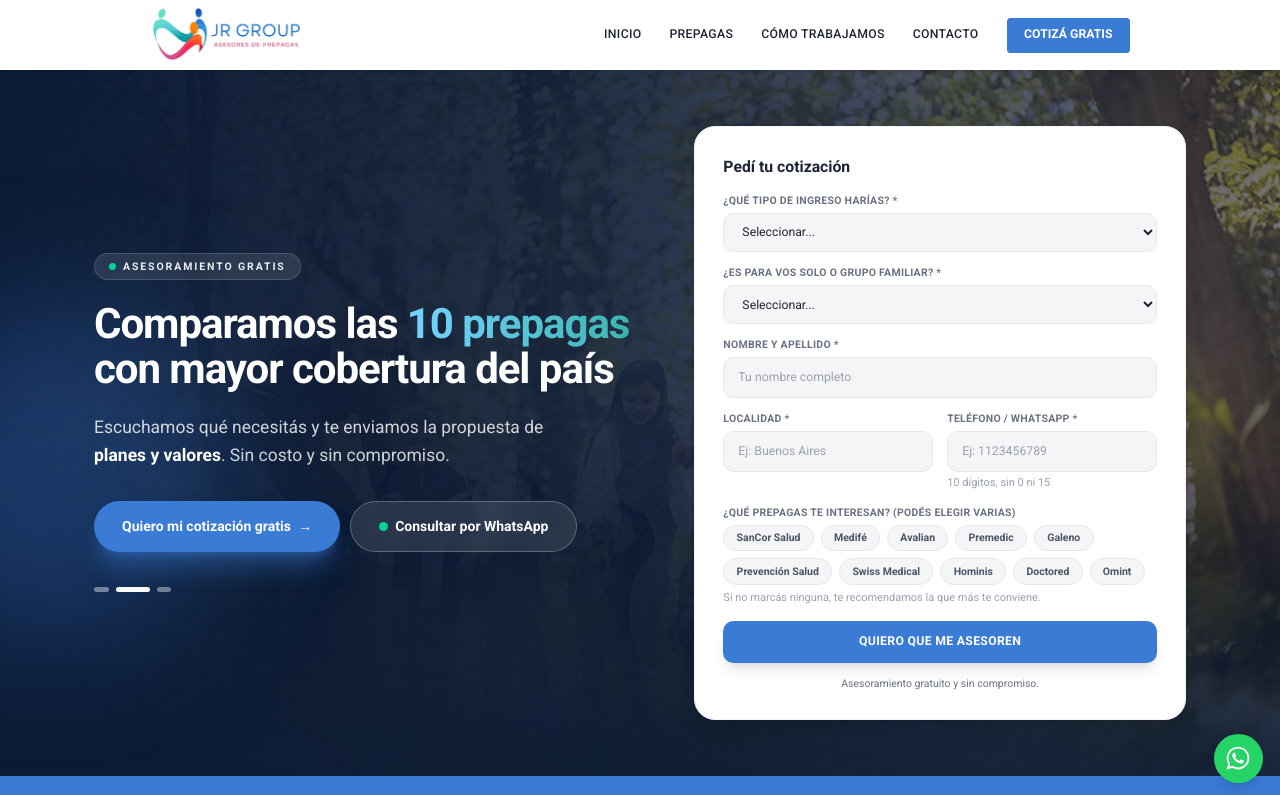
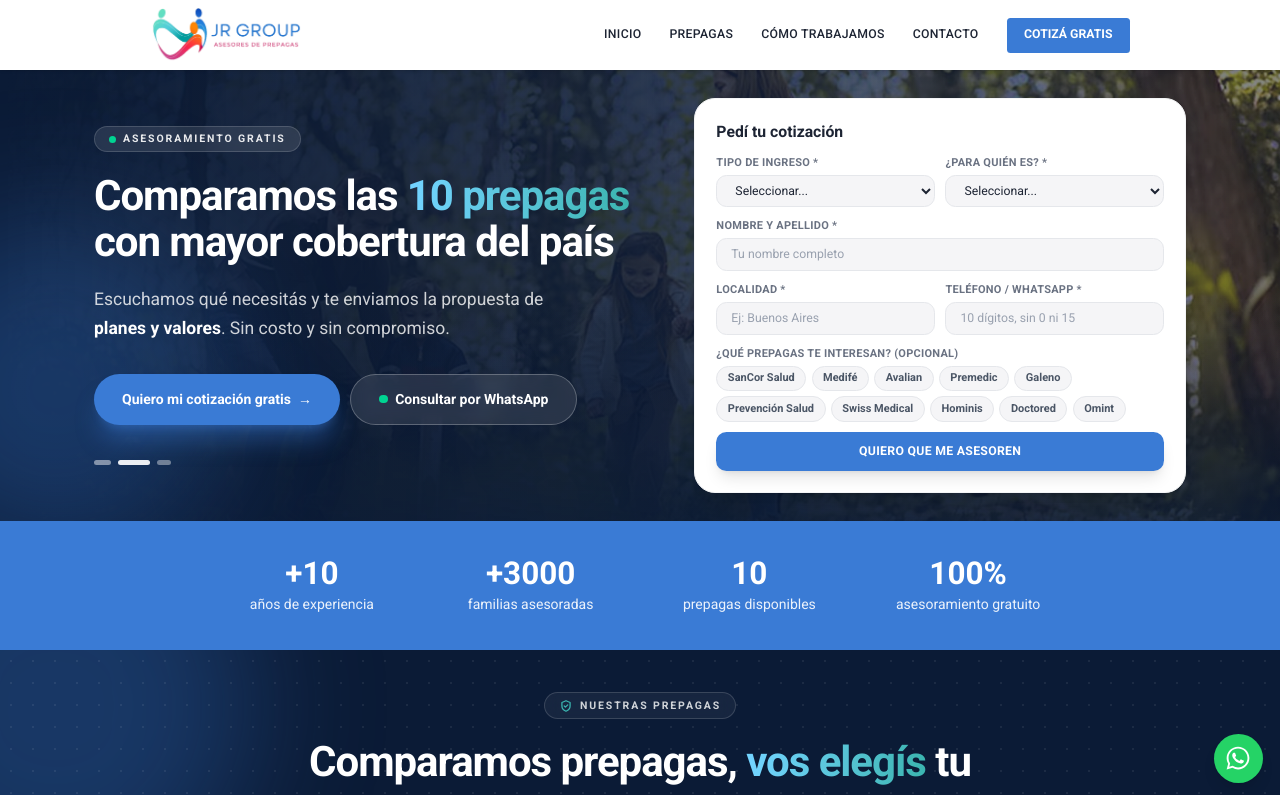
Before and after one commit to santiagofdmkt/jrgroup-web, a Next.js app: page / in a window 1280 px wide. Shown: the top 795 px of the page. Built offline with nearby package versions, Linux system fonts and the light colour scheme.

Commit message:
Formulario compacto en el hero

```diff
--- a/components/FormularioLead.tsx
+++ b/components/FormularioLead.tsx
@@ -6,6 +6,7 @@ import { linkWhatsapp } from "@/data/contacto";
 
 type Props = {
   prepagaInicial?: string; // si viene una prepaga, aparece ya marcada
+  compacto?: boolean; // version mas chica para el hero (entra entera en pantalla)
 };
 
 // Las mismas preguntas que en las landings de cada prepaga
@@ -16,7 +17,11 @@ const campo =
   "w-full rounded-xl border border-gray-200 bg-[#f5f5f7] px-4 py-3 text-sm text-jr-texto placeholder:text-gray-400 transition focus:border-jr-azul focus:bg-white focus:outline-none focus:ring-4 focus:ring-jr-azul/15";
 const etiqueta = "mb-1.5 block text-xs font-semibold uppercase tracking-wide text-gray-500";
 
-export default function FormularioLead({ prepagaInicial = "" }: Props) {
+export default function FormularioLead({ prepagaInicial = "", compacto = false }: Props) {
+  // En el hero usamos campos mas bajos y menos espacio entre filas
+  const c = compacto ? campo.replace("py-3", "py-2") : campo;
+  const et = compacto ? etiqueta.replace("mb-1.5", "mb-1").replace("text-xs", "text-[11px]") : etiqueta;
+
   const [tipoIngreso, setTipoIngreso] = useState("");
   const [grupoFamiliar, setGrupoFamiliar] = useState("");
   const [nombre, setNombre] = useState("");
@@ -72,12 +77,17 @@ export default function FormularioLead({ prepagaInicial = "" }: Props) {
   }
 
   return (
-    <form onSubmit={enviar} className="space-y-4 rounded-3xl border border-gray-100 bg-white p-6 shadow-xl md:p-8">
+    <form
+      onSubmit={enviar}
+      className={`rounded-3xl border border-gray-100 bg-white shadow-xl ${compacto ? "space-y-3 p-5 md:p-6" : "space-y-4 p-6 md:p-8"}`}
+    >
       <h3 className="text-lg font-bold text-jr-texto">Pedí tu cotización</h3>
 
+      {/* En el hero las 2 preguntas van una al lado de la otra */}
+      <div className={compacto ? "grid gap-3 sm:grid-cols-2 sm:space-y-0" : "space-y-4"}>
       <div>
-        <label className={etiqueta}>¿Qué tipo de ingreso harías? *</label>
-        <select value={tipoIngreso} onChange={(e) => setTipoIngreso(e.target.value)} required className={`${campo} cursor-pointer`}>
+        <label className={et}>{compacto ? "Tipo de ingreso *" : "¿Qué tipo de ingreso harías? *"}</label>
+        <select value={tipoIngreso} onChange={(e) => setTipoIngreso(e.target.value)} required className={`${c} cursor-pointer`}>
           <option value="">Seleccionar...</option>
           {PREGUNTA_INGRESO.map((o) => (
             <option key={o}>{o}</option>
@@ -86,27 +96,28 @@ export default function FormularioLead({ prepagaInicial = "" }: Props) {
       </div>
 
       <div>
-        <label className={etiqueta}>¿Es para vos solo o grupo familiar? *</label>
-        <select value={grupoFamiliar} onChange={(e) => setGrupoFamiliar(e.target.value)} required className={`${campo} cursor-pointer`}>
+        <label className={et}>{compacto ? "¿Para quién es? *" : "¿Es para vos solo o grupo familiar? *"}</label>
+        <select value={grupoFamiliar} onChange={(e) => setGrupoFamiliar(e.target.value)} required className={`${c} cursor-pointer`}>
           <option value="">Seleccionar...</option>
           {PREGUNTA_GRUPO.map((o) => (
             <option key={o}>{o}</option>
           ))}
         </select>
       </div>
+      </div>
 
       <div>
-        <label className={etiqueta}>Nombre y apellido *</label>
-        <input value={nombre} onChange={(e) => setNombre(e.target.value)} required placeholder="Tu nombre completo" className={campo} />
+        <label className={et}>Nombre y apellido *</label>
+        <input value={nombre} onChange={(e) => setNombre(e.target.value)} required placeholder="Tu nombre completo" className={c} />
       </div>
 
-      <div className="grid gap-4 sm:grid-cols-2">
+      <div className={`grid sm:grid-cols-2 ${compacto ? "gap-3" : "gap-4"}`}>
         <div>
-          <label className={etiqueta}>Localidad *</label>
-          <input value={localidad} onChange={(e) => setLocalidad(e.target.value)} required placeholder="Ej: Buenos Aires" className={campo} />
+          <label className={et}>Localidad *</label>
+          <input value={localidad} onChange={(e) => setLocalidad(e.target.value)} required placeholder="Ej: Buenos Aires" className={c} />
         </div>
         <div>
-          <label className={etiqueta}>Teléfono / WhatsApp *</label>
+          <label className={et}>Teléfono / WhatsApp *</label>
           <input
             type="tel"
             inputMode="numeric"
@@ -114,17 +125,17 @@ export default function FormularioLead({ prepagaInicial = "" }: Props) {
             value={telefono}
             onChange={(e) => setTelefono(e.target.value.replace(/\D/g, "").slice(0, 10))}
             required
-            placeholder="Ej: 1123456789"
-            className={campo}
+            placeholder={compacto ? "10 dígitos, sin 0 ni 15" : "Ej: 1123456789"}
+            className={c}
           />
-          <span className="mt-1 block text-[11px] text-gray-400">10 dígitos, sin 0 ni 15</span>
+          {!compacto && <span className="mt-1 block text-[11px] text-gray-400">10 dígitos, sin 0 ni 15</span>}
         </div>
       </div>
 
       {/* Prepagas de interes: se pueden marcar varias */}
       <div>
-        <label className={etiqueta}>¿Qué prepagas te interesan? (podés elegir varias)</label>
-        <div className="flex flex-wrap gap-2">
+        <label className={et}>{compacto ? "¿Qué prepagas te interesan? (opcional)" : "¿Qué prepagas te interesan? (podés elegir varias)"}</label>
+        <div className={`flex flex-wrap ${compacto ? "gap-1.5" : "gap-2"}`}>
           {prepagas.map((p) => {
             const activa = elegidas.includes(p.nombre);
             return (
@@ -133,7 +144,7 @@ export default function FormularioLead({ prepagaInicial = "" }: Props) {
                 type="button"
                 onClick={() => alternar(p.nombre)}
                 aria-pressed={activa}
-                className={`cursor-pointer rounded-full border px-3.5 py-1.5 text-xs font-semibold transition ${
+                className={`cursor-pointer rounded-full border font-semibold transition ${compacto ? "px-3 py-1 text-[11px]" : "px-3.5 py-1.5 text-xs"} ${
                   activa
                     ? "border-jr-azul bg-jr-azul text-white shadow-md shadow-jr-azul/25"
                     : "border-gray-200 bg-[#f5f5f7] text-gray-600 hover:border-jr-azul hover:text-jr-azul"
@@ -145,7 +156,9 @@ export default function FormularioLead({ prepagaInicial = "" }: Props) {
             );
           })}
         </div>
-        <span className="mt-1.5 block text-[11px] text-gray-400">Si no marcás ninguna, te recomendamos la que más te conviene.</span>
+        {!compacto && (
+          <span className="mt-1.5 block text-[11px] text-gray-400">Si no marcás ninguna, te recomendamos la que más te conviene.</span>
+        )}
       </div>
 
       {error && <p className="text-center text-xs font-medium text-red-600">{error}</p>}
@@ -153,11 +166,11 @@ export default function FormularioLead({ prepagaInicial = "" }: Props) {
       <button
         type="submit"
         disabled={estado === "enviando"}
-        className="w-full cursor-pointer rounded-xl bg-jr-azul py-3.5 text-sm font-bold uppercase tracking-wide text-white shadow-lg transition hover:-translate-y-0.5 hover:bg-jr-azul-oscuro hover:shadow-xl disabled:translate-y-0 disabled:opacity-60"
+        className={`w-full cursor-pointer rounded-xl bg-jr-azul text-sm ${compacto ? "py-3" : "py-3.5"} font-bold uppercase tracking-wide text-white shadow-lg transition hover:-translate-y-0.5 hover:bg-jr-azul-oscuro hover:shadow-xl disabled:translate-y-0 disabled:opacity-60`}
       >
         {estado === "enviando" ? "Enviando..." : "Quiero que me asesoren"}
       </button>
-      <p className="text-center text-xs text-gray-500">Asesoramiento gratuito y sin compromiso.</p>
+      {!compacto && <p className="text-center text-xs text-gray-500">Asesoramiento gratuito y sin compromiso.</p>}
     </form>
   );
 }
--- a/components/HeroSlider.tsx
+++ b/components/HeroSlider.tsx
@@ -42,7 +42,7 @@ export default function HeroSlider() {
       <div className="absolute inset-0 bg-[#0b1b36]/40 lg:hidden" />
       <div aria-hidden className="pointer-events-none absolute -left-32 top-1/3 h-96 w-96 rounded-full bg-jr-azul/30 blur-3xl" />
 
-      <div className="relative mx-auto grid max-w-7xl items-center gap-10 px-4 py-12 md:py-16 lg:grid-cols-[1.15fr_1fr] 2xl:py-28">
+      <div className="relative mx-auto grid max-w-7xl items-center gap-10 px-4 py-10 md:py-12 lg:grid-cols-[1.15fr_1fr] lg:py-8 2xl:py-20">
         {/* Texto principal */}
         <div>
           <span
@@ -104,7 +104,7 @@ export default function HeroSlider() {
 
         {/* Formulario de cotizacion: lo primero que ve el usuario */}
         <div id="contacto" className={`w-full scroll-mt-28 lg:justify-self-end lg:max-w-[500px] ${entrada("delay-500")}`}>
-          <FormularioLead />
+          <FormularioLead compacto />
         </div>
       </div>
     </section>
```
